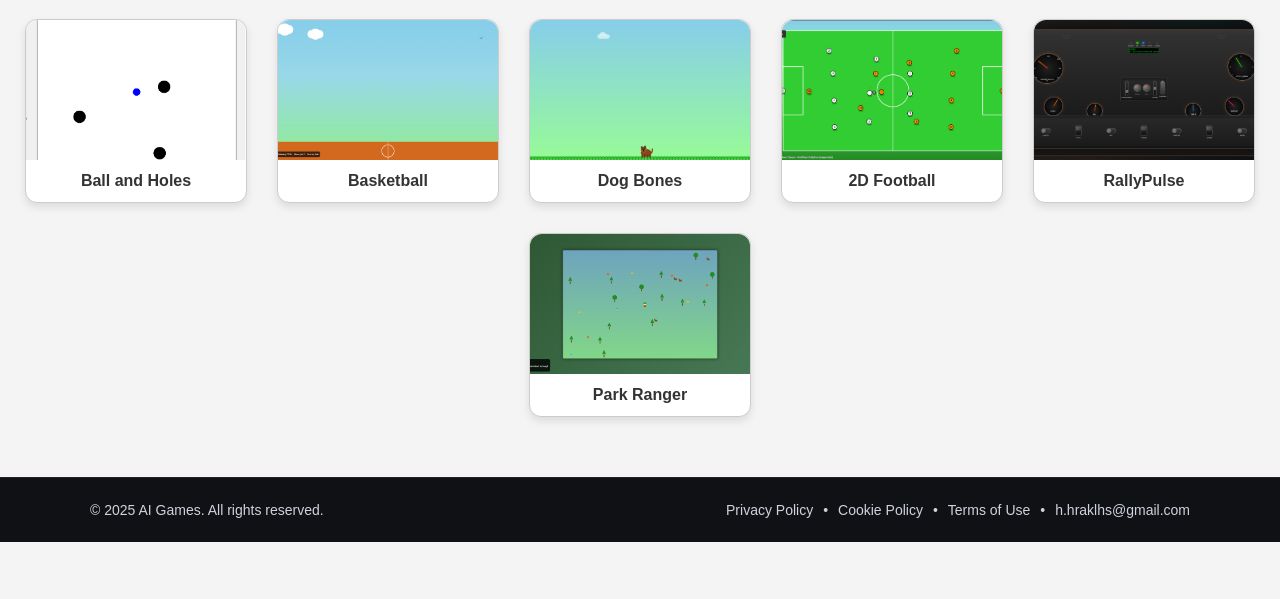
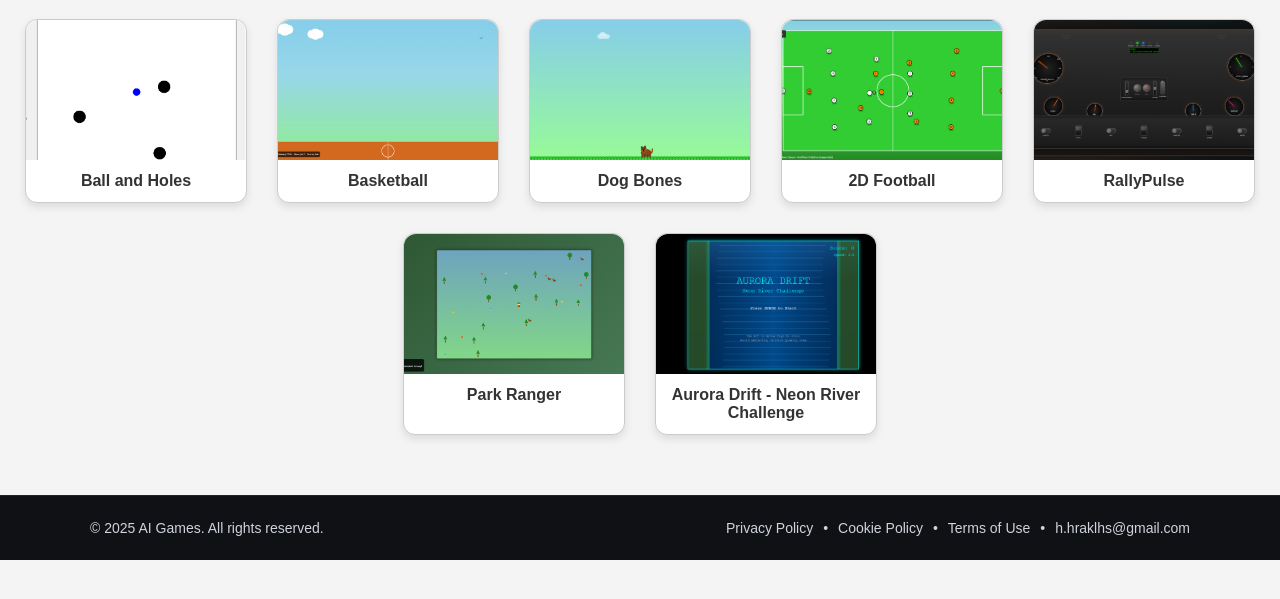
Before and after one commit to iiraklis/game, a plain HTML site: page index.html in a window 1280 px wide. Shown: the part 121-720 px from the top of the page. Drawn offline with Linux system fonts and the light colour scheme.

Commit message:
Update index.html

```diff
--- a/index.html
+++ b/index.html
@@ -118,6 +118,11 @@
       <div class="game-title">Park Ranger</div>
     </a>
 
+            <a class="game-card" href="game7/index.html" aria-label="Play Aurora Drift - Neon River Challenge" data-name="Aurora Drift - Neon River Challenge">
+      <img src="game7/preview.png" alt="Aurora Drift - Neon River Challenge">
+      <div class="game-title">Aurora Drift - Neon River Challenge</div>
+    </a>
+
     <!-- Просто добавляй сюда следующие игры тем же шаблоном.
          JSON-LD ниже подхватит их автоматически. -->
   </div>
```
